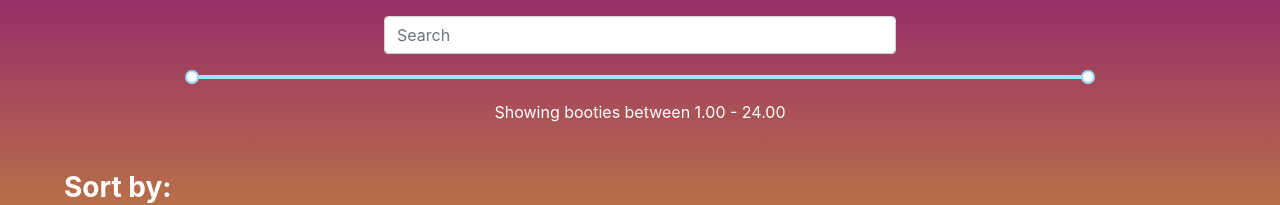
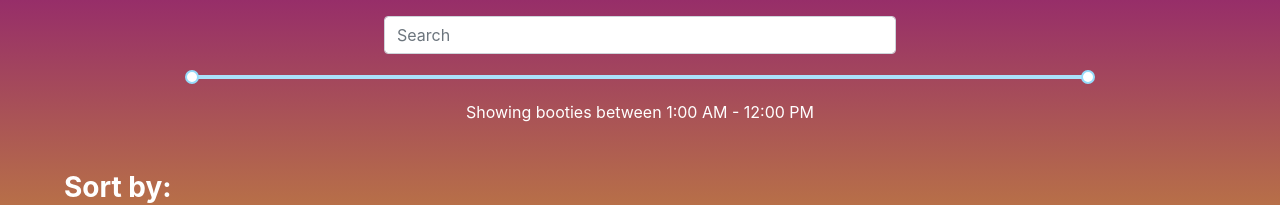
Before and after one commit to Andersclark/UpForBooty, a React (Create React App) app in the folder up-for-booty/: page / in a window 1280 px wide. Shown: the part 144-349 px from the top of the page. Built offline with nearby package versions, Linux system fonts and the light colour scheme; no server answers; a web font is replaced by a local one.

Commit message:
AM/PM on homepage

```diff
--- a/up-for-booty/src/components/timezone-slider.js
+++ b/up-for-booty/src/components/timezone-slider.js
@@ -37,11 +37,21 @@ export default class TimezoneSlider extends Component {
     this.props.sliderCallback(value);
   }
 
+  displaySliderTime() {
+    if (this.state.language === 'eng') {
+      let timeToDisplay = (this.state.value[0] > 12 ? (this.state.value[0] - 12) + ':00 PM - ' : this.state.value[0] + ':00 AM - ') + (this.state.value[1] > 12 ? (this.state.value[1] - 12) + ':00 PM' : this.state.value[1] + ':00 AM')
+      return <label className="centerLabel">Showing booties between {timeToDisplay}</label>
+    } else {
+      let timeToDisplay = this.state.value[0] + ':00 - ' + this.state.value[1] + ':00'
+      return <label className="centerLabel">Visar booties mellan {timeToDisplay}</label>
+    };
+  }
+
   render() {
     return (
       <div>
         <Range className="sliderWidth" min={1} max={24} allowCross={false} value={this.state.value} onAfterChange={this.onSliderChange} onChange={this.onSliderChange} tipFormatter={value => `${value}`} />
-        <label className="centerLabel">{this.state.language === 'eng' ? 'Showing booties between ' : 'Visar booties mellan'}{this.state.value[0]}.00 - {this.state.value[1]}.00</label>
+        {this.displaySliderTime()}
       </div>
     );
   }
```
